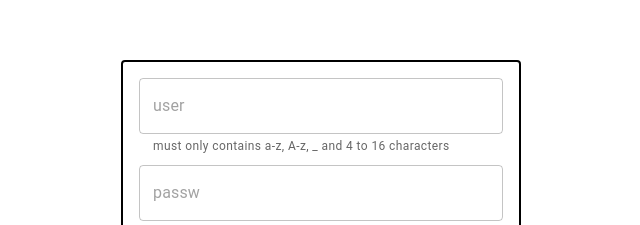
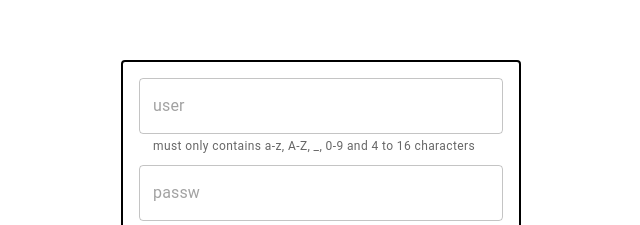
Before and after one commit to 1cedrus/carooos, a React (Vite) app: page /register in a window 1280 px wide. Shown: the part 185-410 px from the top of the page, without its empty margins (319-959 px from the left). Built offline with nearby package versions, Linux system fonts and the light colour scheme.

Commit message:
chore: update validate for sign up form

```diff
--- a/src/pages/Authentication/SignUp.tsx
+++ b/src/pages/Authentication/SignUp.tsx
@@ -35,7 +35,7 @@ export default function SignUp() {
               value={username}
               onChange={(e) => setUsername(e.target.value)}
               placeholder='user'
-              helperText='must only contains a-z, A-z, _ and 4 to 16 characters'
+              helperText='must only contains a-z, A-Z, _, 0-9 and 4 to 16 characters'
               error={!!username && !/^[a-zA-Z0-9_]+$/.test(username)}
             />
             <TextField
@@ -43,7 +43,7 @@ export default function SignUp() {
               value={password}
               onChange={(e) => setPassword(e.target.value)}
               helperText='must 5 characters or above, lest than or equal 32'
-              error={!!password && password.length < 5}
+              error={!!password && (password.length < 5 || password.length > 32)}
               placeholder='passw'
             />
             <TextField
@@ -51,7 +51,7 @@ export default function SignUp() {
               value={passwordConfirmation}
               onChange={(e) => setPasswordConfirmation(e.target.value)}
               placeholder='passw-conf'
-              error={password !== passwordConfirmation}
+              error={!!passwordConfirmation && password !== passwordConfirmation}
             />
             <Button type='submit' disabled={isError || !username || !password}>
               Sign up
```
